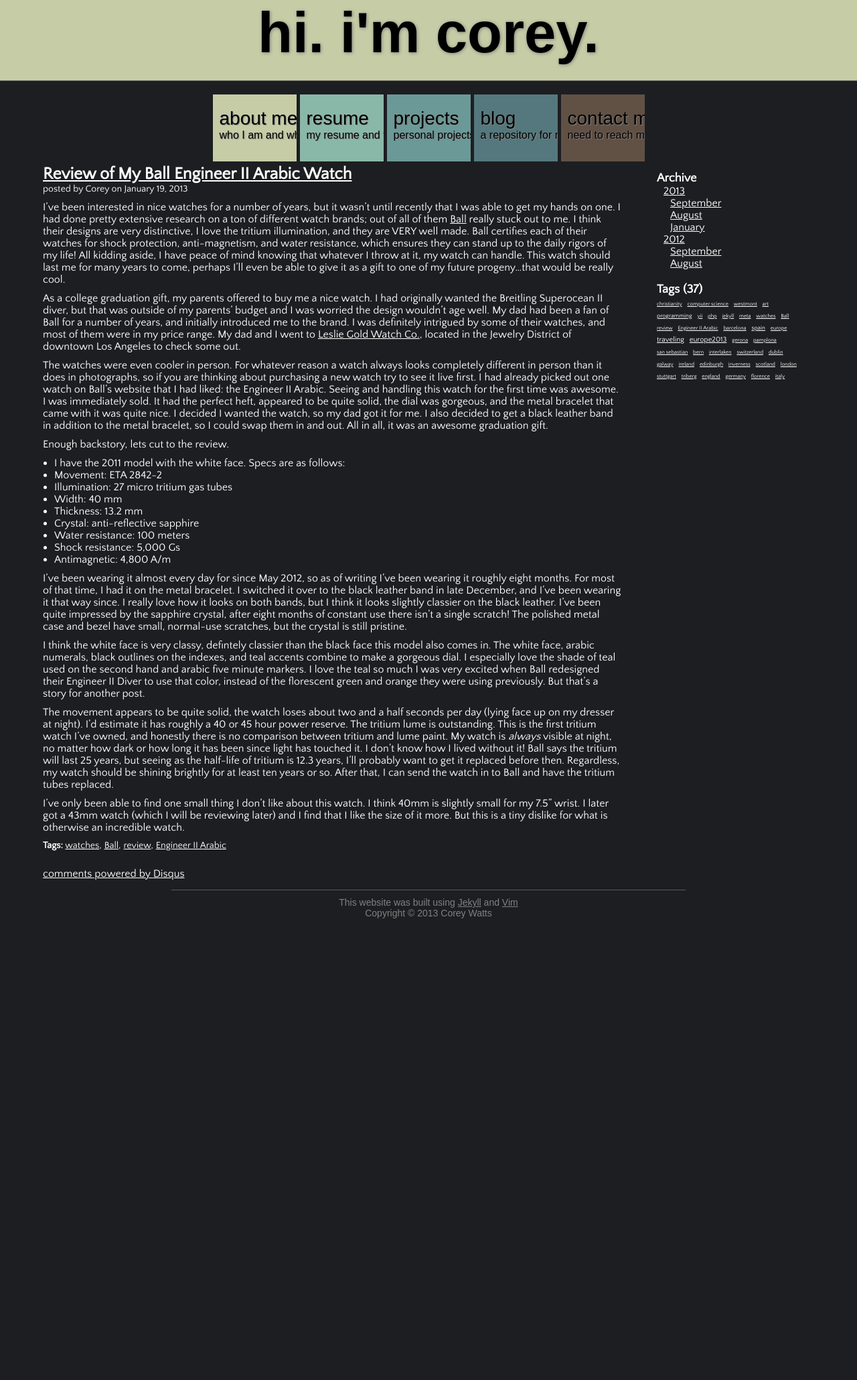
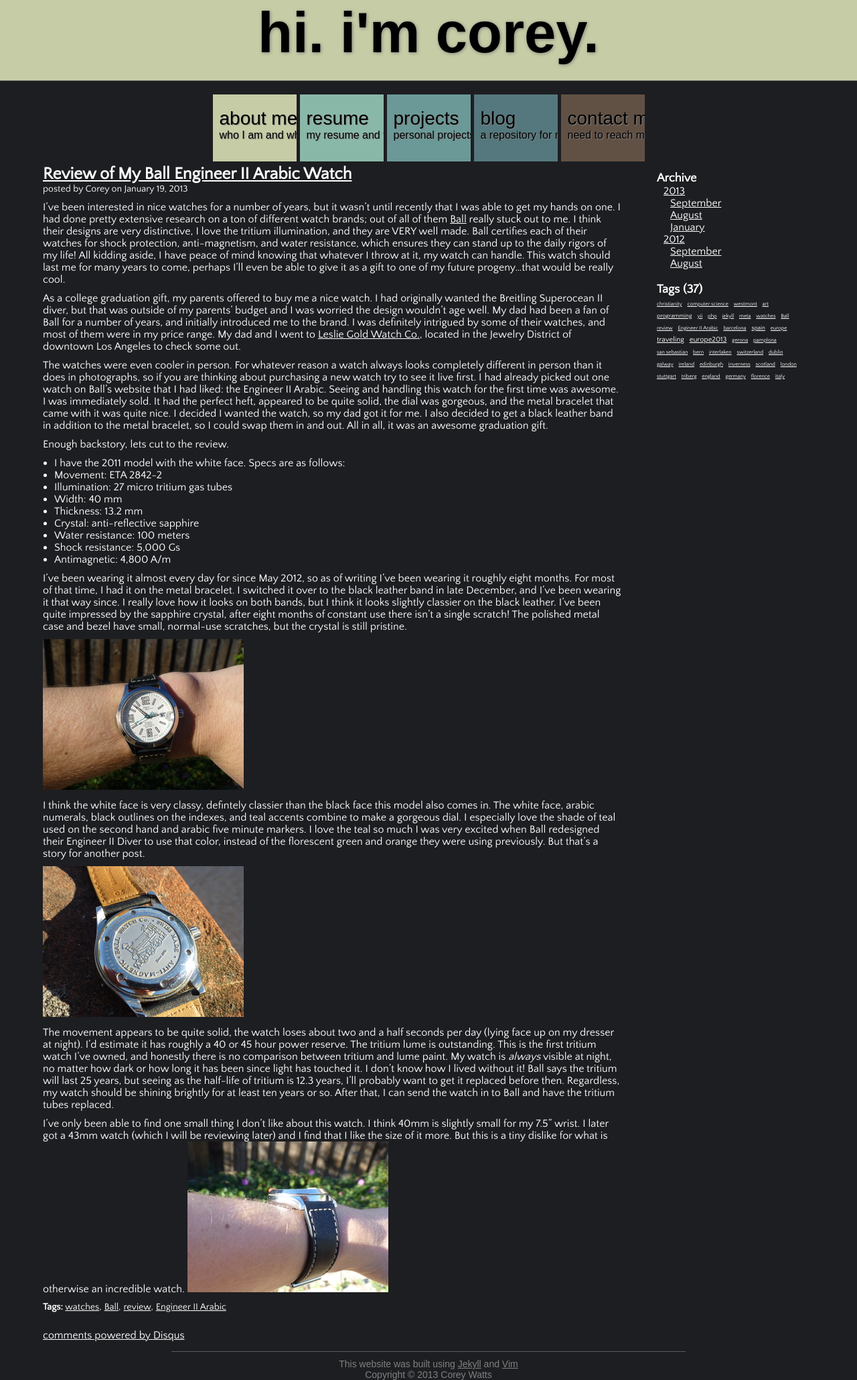
Before and after one commit to CorWatts/oldwebsite, a Jekyll site: the page built from _posts/2013-01-19-ball-engineer-ii-arabic-review.md, in a window 1280 px wide. Shown: the whole page at 67% size. Built offline with Jekyll 4.4.1, drawn with Linux system fonts in a browser that asks for light colours; nearby versions of some CDN libraries; some web fonts are replaced; comment, search, counter and statistics services are not loaded; before the commit the page ends 1371 px from its top, so only the background shows below that.

Commit message:
Adding photos to my Ball watch review.

```diff
--- a/_posts/2013-01-19-ball-engineer-ii-arabic-review.md
+++ b/_posts/2013-01-19-ball-engineer-ii-arabic-review.md
@@ -28,8 +28,13 @@ Enough backstory, lets cut to the review.
 
 I've been wearing it almost every day for since May 2012, so as of writing I've been wearing it roughly eight months.  For most of that time, I had it on the metal bracelet.  I switched it over to the black leather band in late December, and I've been wearing it that way since.  I really love how it looks on both bands, but I think it looks slightly classier on the black leather.  I've been quite impressed by the sapphire crystal, after eight months of constant use there isn't a single scratch!  The polished metal case and bezel have small, normal-use scratches, but the crystal is still pristine.
 
+<a href="/img/full/ball_engineer_arabic_on_wrist.jpg"><img alt="Ball Engineer Arabic II 40mm On Wrist" src="/img/thumb/ball_engineer_arabic_on_wrist.jpg" height="225" width="300" /></a>
+
 I think the white face is very classy, defintely classier than the black face this model also comes in.  The white face, arabic numerals, black outlines on the indexes, and teal accents combine to make a gorgeous dial.  I especially love the shade of teal used on the second hand and arabic five minute markers.  I love the teal so much I was very excited when Ball redesigned their Engineer II Diver to use that color, instead of the florescent green and orange they were using previously.  But that's a story for another post.
+
+<a href="/img/full/ball_engineer_arabic_backside.jpg"><img alt="Ball Engineer Arabic II 40mm Backside" src="/img/thumb/ball_engineer_arabic_backside.jpg" height="225" width="300" /></a>
 
 The movement appears to be quite solid, the watch loses about two and a half seconds per day (lying face up on my dresser at night).  I'd estimate it has roughly a 40 or 45 hour power reserve.  The tritium lume is outstanding.  This is the first tritium watch I've owned, and honestly there is no comparison between tritium and lume paint.  My watch is <span class="italic">always</span> visible at night, no matter how dark or how long it has been since light has touched it.  I don't know how I lived without it!  Ball says the tritium will last 25 years, but seeing as the half-life of tritium is 12.3 years, I'll probably want to get it replaced before then.  Regardless, my watch should be shining brightly for at least ten years or so.  After that, I can send the watch in to Ball and have the tritium tubes replaced.
 
 I've only been able to find one small thing I don't like about this watch.  I think 40mm is slightly small for my 7.5" wrist.  I later got a 43mm watch (which I will be reviewing later) and I find that I like the size of it more.  But this is a tiny dislike for what is otherwise an incredible watch.
+<a href="/img/full/ball_engineer_arabic_height.jpg"><img alt="Ball Engineer Arabic II 40mm Height" src="/img/thumb/ball_engineer_arabic_height.jpg" height="225" width="300" /></a>
```
Also changed, not shown: img/thumb/ball_engineer_arabic_backside.jpg (added), img/thumb/ball_engineer_arabic_height.jpg (added), img/thumb/ball_engineer_arabic_on_wrist.jpg (added), 3 other files.
